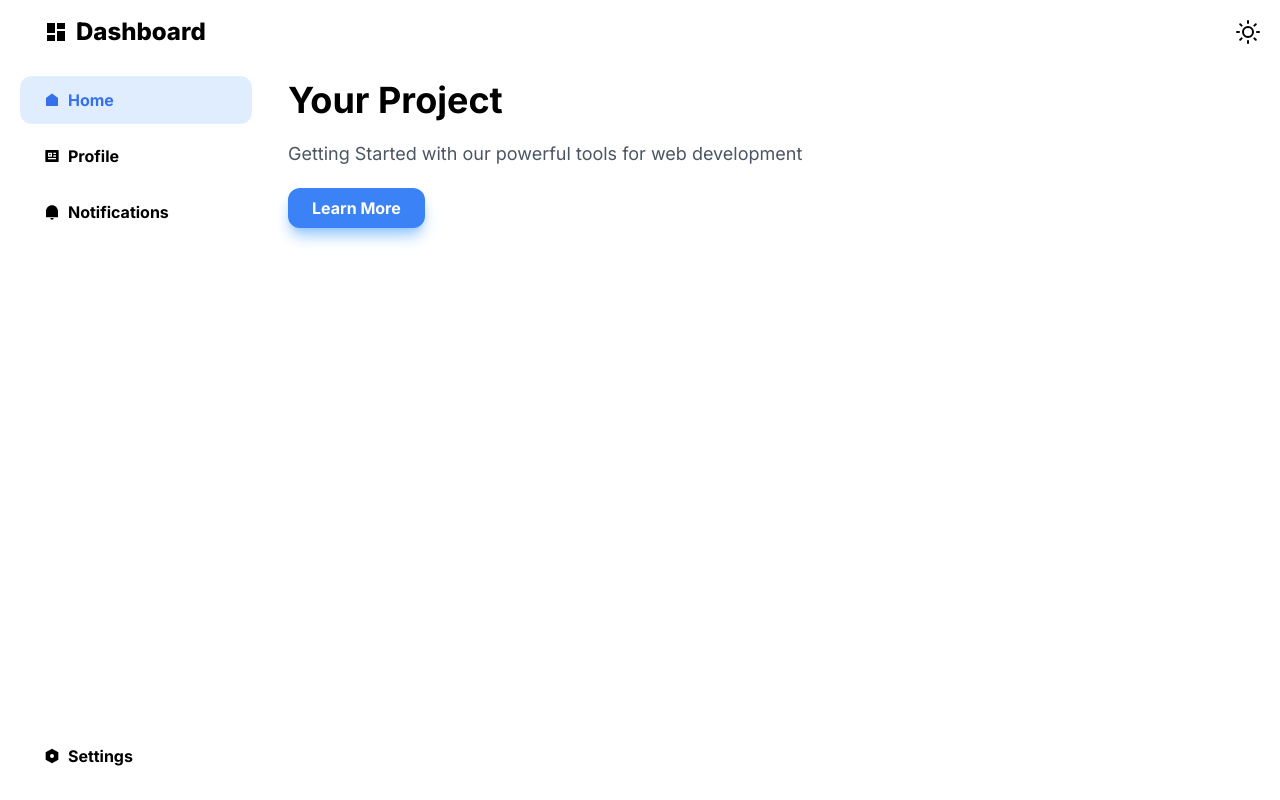
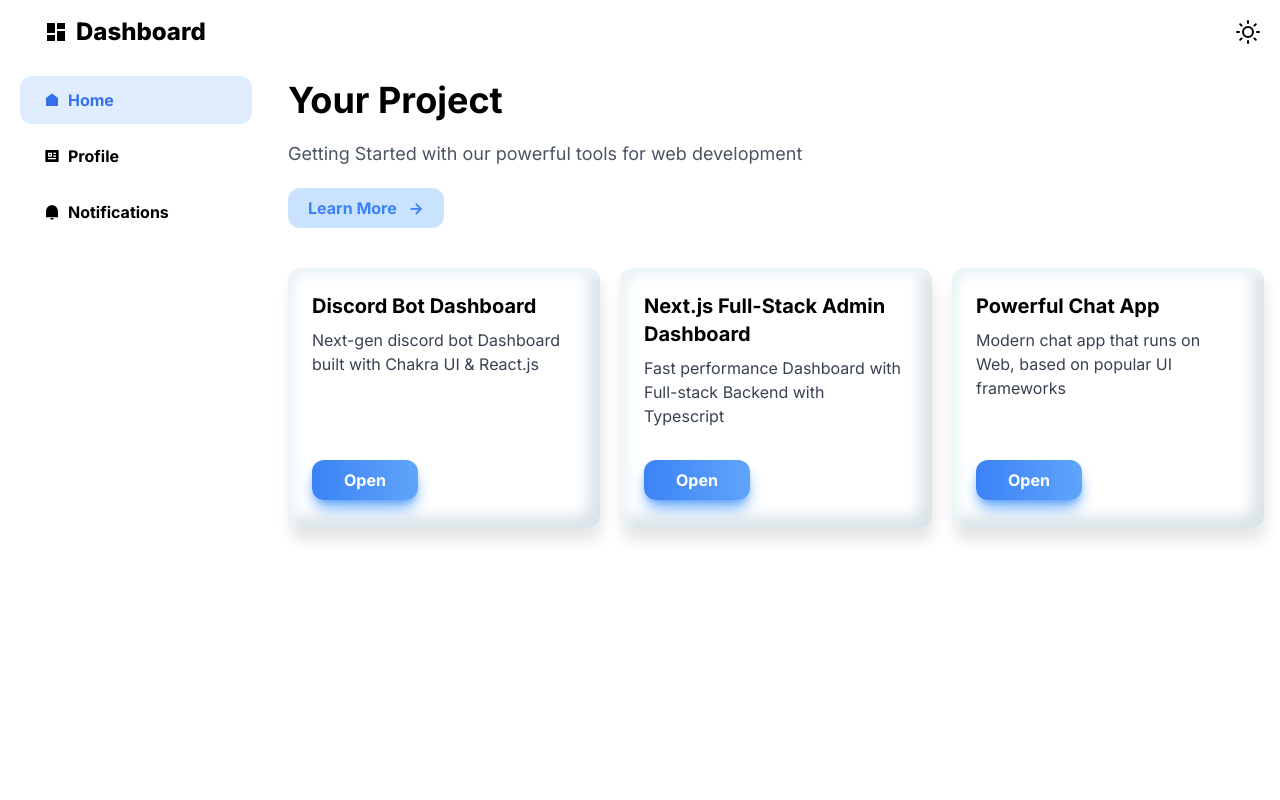
Before and after one commit to fuma-nama/example-next-dashboard, a Next.js app: page /dashboard in a window 1280 px wide. Built offline with nearby package versions, Linux system fonts and the light colour scheme; no server answers.

Commit message:
Add cards

```diff
--- a/pages/dashboard/_layout.tsx
+++ b/pages/dashboard/_layout.tsx
@@ -1,18 +1,12 @@
 import { Inter } from "@next/font/google";
 import clsx from "clsx";
-import { useTheme } from "next-themes";
 import { ReactNode } from "react";
-import { FiSun } from "react-icons/fi";
-import {
-  RiDashboardFill,
-  RiHomeFill,
-  RiMoonFill,
-  RiNotificationFill,
-  RiProfileFill,
-  RiSettingsFill,
-} from "react-icons/ri";
+import { RiHomeFill, RiNotificationFill, RiProfileFill } from "react-icons/ri";
+import { IoMdSettings } from "react-icons/io";
 import Sidebar, { SidebarItem } from "@components/layouts/Sidebar";
 import Navbar from "@components/layouts/Navbar";
+import { useSession } from "next-auth/react";
+import Link from "next/link";
 
 const inter = Inter({ subsets: ["latin"] });
 
@@ -48,11 +42,47 @@
         route="/dashboard/notifications"
       />
       <div className="mt-auto" />
-      <SidebarItem
-        name="Settings"
-        icon={RiSettingsFill}
-        route="/dashboard/settings"
-      />
+      <UserCard />
     </Sidebar>
   );
 }
+
+function UserCard() {
+  const { data } = useSession();
+  if (data == null || data.user == null) return <></>;
+
+  return (
+    <Link
+      href="/dashboard/settings"
+      className={clsx(
+        "flex flex-row gap-2 items-center w-full p-2 rounded-xl",
+        "transition-all cursor-pointer hover:bg-gray-300/60 dark:hover:bg-gray-800/60"
+      )}
+    >
+      {data.user.image != null && (
+        // eslint-disable-next-line @next/next/no-img-element
+        <img
+          src={data.user?.image}
+          width="40"
+          height="40"
+          alt="avatar"
+          className="aspect-square rounded-full h-auto"
+        />
+      )}
+      <div className="flex-1 w-0">
+        <p className="font-bold">{data.user.name}</p>
+        <p
+          className={clsx(
+            "text-secondary text-sm text-ellipsis whitespace-nowrap overflow-hidden",
+            "max-w-[140px] lg:max-w-none"
+          )}
+        >
+          {data.user.email}
+        </p>
+      </div>
+      <button className="ml-auto text-3xl" aria-label="Settings">
+        <IoMdSettings />
+      </button>
+    </Link>
+  );
+}
--- /dev/null
+++ b/pages/dashboard/card.module.css
@@ -0,0 +1,30 @@
+.card {
+  padding: 30px;
+  --shadow: 0.1;
+  --tl-shadow: rgb(237, 245, 248);
+  --br-shadow: rgb(220, 229, 234);
+  box-shadow: inset 8px 8px 10px var(--tl-shadow),
+    inset -12px -12px 13px var(--br-shadow),
+    2px 12px 14px rgba(0, 0, 0, var(--shadow));
+  transition: all 0.3s;
+  @apply flex flex-col gap-2 cursor-pointer rounded-xl p-6 pb-7;
+}
+
+:global(.dark) .card {
+  --tl-shadow: rgb(53, 55, 56);
+  --br-shadow: rgb(15, 17, 18);
+
+  @apply border-[1px] border-gray-700 bg-gray-900/30 hover:border-gray-200 hover:bg-gray-700/30;
+}
+
+.card:hover {
+  --shadow: 0.2;
+}
+
+.card-arrow {
+  @apply ml-1 transition-[margin-left];
+}
+
+.card:hover .card-arrow {
+  @apply ml-2;
+}
--- a/pages/dashboard/index.tsx
+++ b/pages/dashboard/index.tsx
@@ -1,5 +1,6 @@
 import clsx from "clsx";
 import Layout from "./_layout";
+import styles from "./card.module.css";
 
 export default function DashboardPage() {
   return (
@@ -11,13 +12,42 @@
         </p>
         <button
           className={clsx(
-            "font-bold py-2 px-6 w-fit rounded-xl shadow-lg",
-            "bg-blue-500 shadow-blue-300 dark:bg-blue-600 dark:shadow-blue-800 text-white"
+            "font-bold py-2 px-5 w-fit rounded-xl",
+            "bg-blue-300/50 text-blue-500 dark:bg-blue-700/30 dark:text-blue-500"
           )}
         >
-          Learn More
+          Learn More <span className="ml-2">{`->`}</span>
         </button>
+      </div>
+      <div className="grid grid-cols-3 mt-10 gap-5">
+        <Card
+          title="Discord Bot Dashboard"
+          description="Next-gen discord bot Dashboard built with Chakra UI & React.js"
+        />
+        <Card
+          title="Next.js Full-Stack Admin Dashboard"
+          description="Fast performance Dashboard with Full-stack Backend with Typescript"
+        />
+        <Card
+          title="Powerful Chat App"
+          description="Modern chat app that runs on Web, based on popular UI frameworks"
+        />
       </div>
     </Layout>
   );
 }
+
+type CardProps = {
+  title: string;
+  description: string;
+};
+function Card({ title, description }: CardProps) {
+  return (
+    <div className={styles.card}>
+      <h2 className="text-xl font-bold">{title}</h2>
+      <p className="text-gray-700 dark:text-gray-300">{description}</p>
+      <div className="mt-auto" />
+      <button className="button-primary mt-4">Open</button>
+    </div>
+  );
+}
--- /dev/null
+++ b/pages/dashboard/notifications.tsx
@@ -0,0 +1,9 @@
+import Layout from "./_layout";
+
+export default function Notifications() {
+  return (
+    <Layout>
+      <h2 className="heading-2">Notifications</h2>
+    </Layout>
+  );
+}
--- a/styles/globals.css
+++ b/styles/globals.css
@@ -3,8 +3,22 @@
 @tailwind utilities;
 
 @layer components {
+  .heading-1 {
+    @apply text-6xl font-bold;
+  }
+
+  .heading-2 {
+    @apply text-4xl font-bold;
+  }
+
   .text-secondary {
     @apply text-gray-700 dark:text-gray-400;
+  }
+
+  .button-primary {
+    @apply bg-gradient-to-r from-blue-500 to-blue-400
+     text-white font-bold py-2 px-8 w-fit rounded-xl shadow-lg shadow-blue-400
+     dark:from-blue-600 dark:to-blue-700 dark:shadow-blue-500;
   }
 }
 
```
